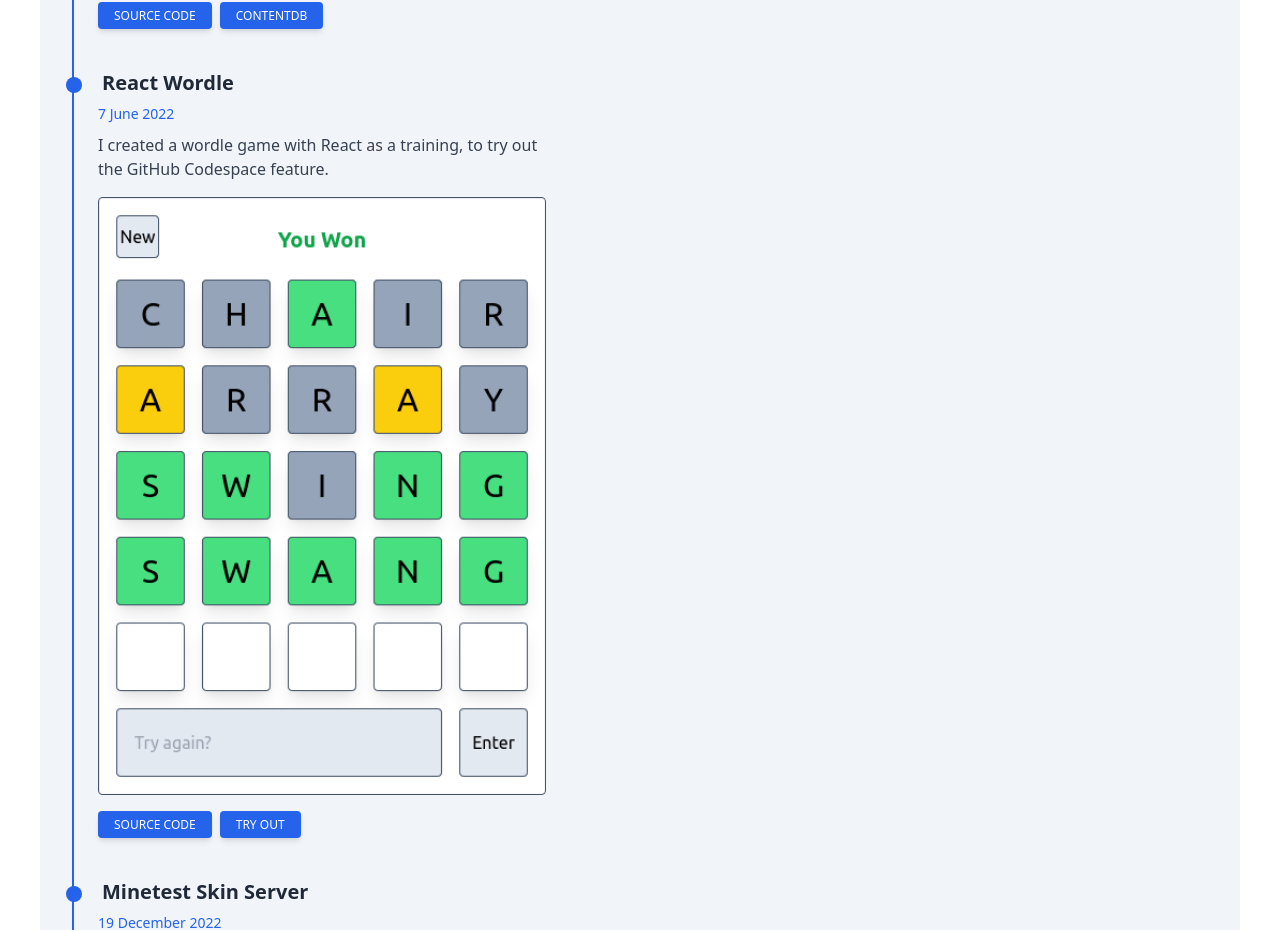
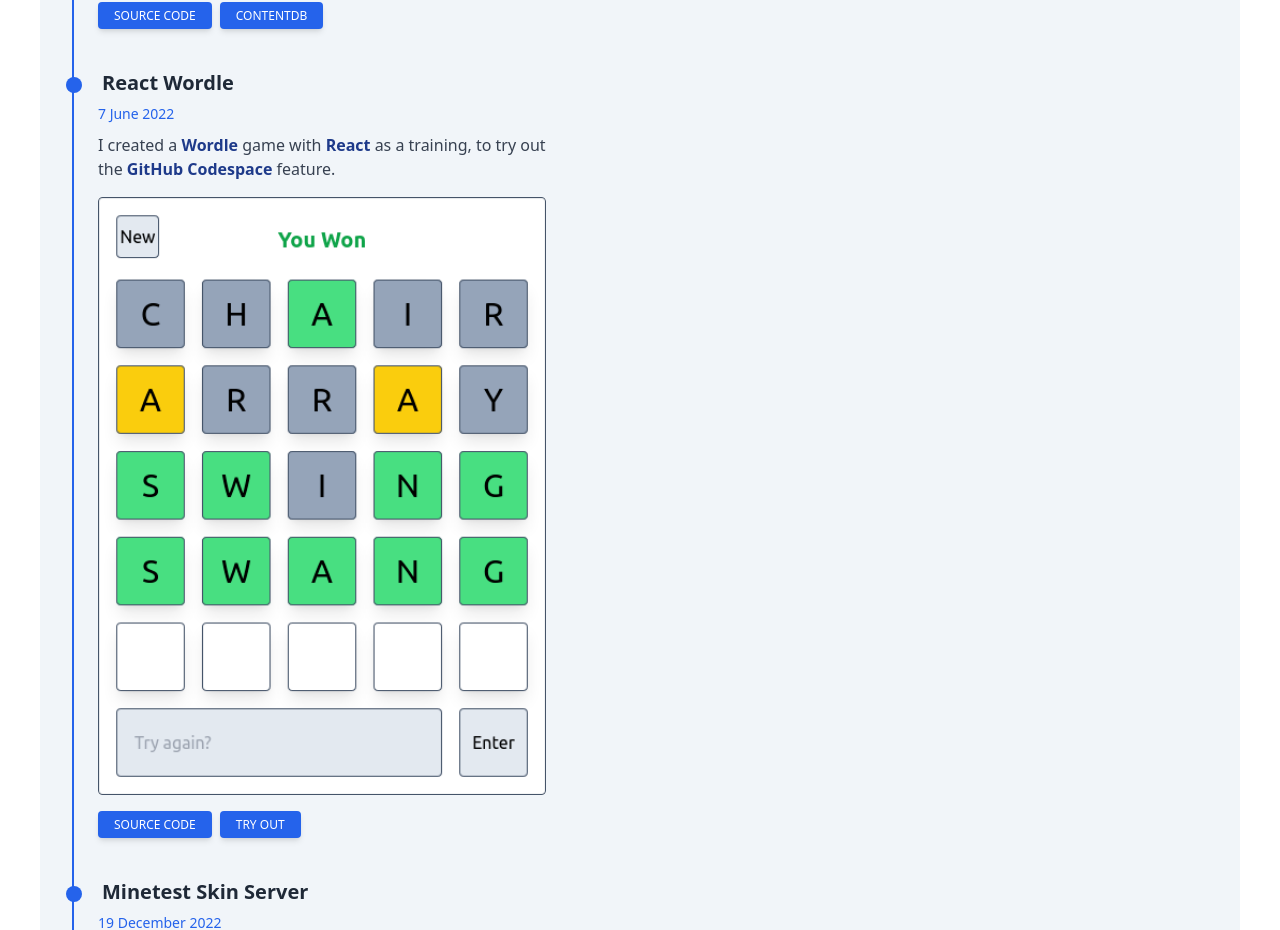
Before and after one commit to AFCMS/AFCMS.github.io, a React (Vite) app: page / in a window 1280 px wide. Shown: the part 3215-4145 px from the top of the page. Built offline with nearby package versions, Linux system fonts and the light colour scheme.

Commit message:
Improve text formating of React Wordle project

```diff
--- a/src/components/ProjectsSection/index.tsx
+++ b/src/components/ProjectsSection/index.tsx
@@ -81,7 +81,7 @@ const ProjectsSection = (props: {
 					<ProjectItem
 						title="React Wordle"
 						desc={[
-							"I created a wordle game with React as a training, to try out the GitHub Codespace feature.",
+							"I created a **Wordle** game with **React** as a training, to try out the **GitHub Codespace** feature.",
 						]}
 						dates={[new Date(2022, 5, 7)]}
 						content={[{ type: ProjectItemContent.image, src: react_wordle }]}
```
